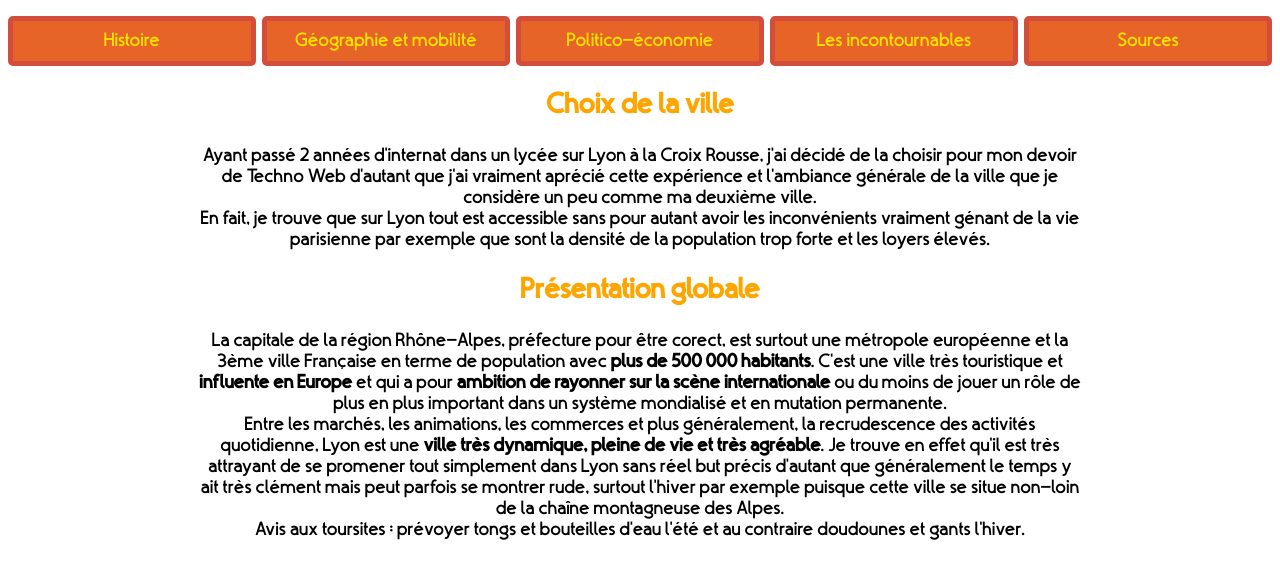
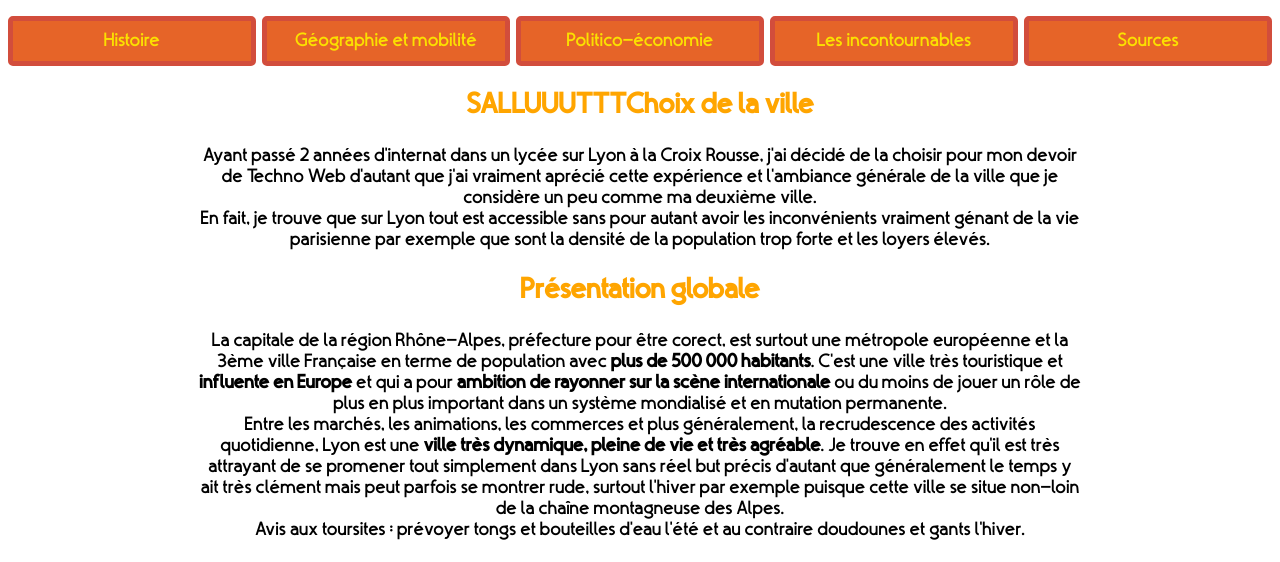
Before and after one commit to sofianealla14/dataanalyst.github.com, a plain HTML site: page index.html in a window 1280 px wide. Shown: the part 213-775 px from the top of the page. Drawn offline with Linux system fonts and the light colour scheme.

Commit message:
Mise à jour du contenu et correction du style

```diff
--- a/index.html
+++ b/index.html
@@ -25,7 +25,7 @@
 		</nav>
 
 		<aside id="contenu0">
-			<h2>Choix de la ville</h2>
+			<h2> SALLUUUTTT Choix de la ville</h2>
 				<p> Ayant passé 2 années d'internat dans un lycée sur Lyon à la Croix Rousse, j'ai décidé de la choisir pour mon devoir de Techno Web d'autant que j'ai vraiment aprécié cette expérience et l'ambiance générale de la ville que je considère un peu comme ma deuxième ville.
 				<br>
 				En fait, je trouve que sur Lyon tout est accessible sans pour autant avoir les inconvénients vraiment génant de la vie parisienne par exemple que sont la densité de la population trop forte et les loyers élevés.</p>
```
